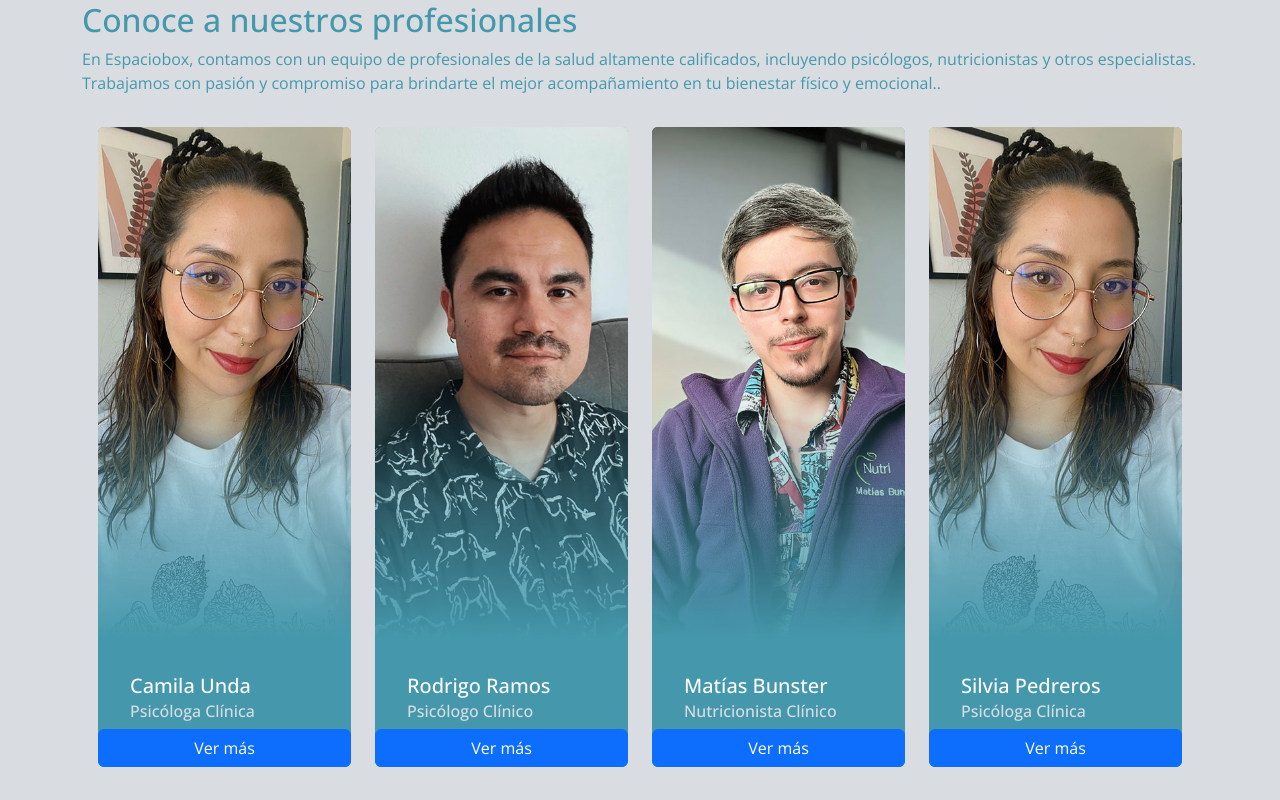
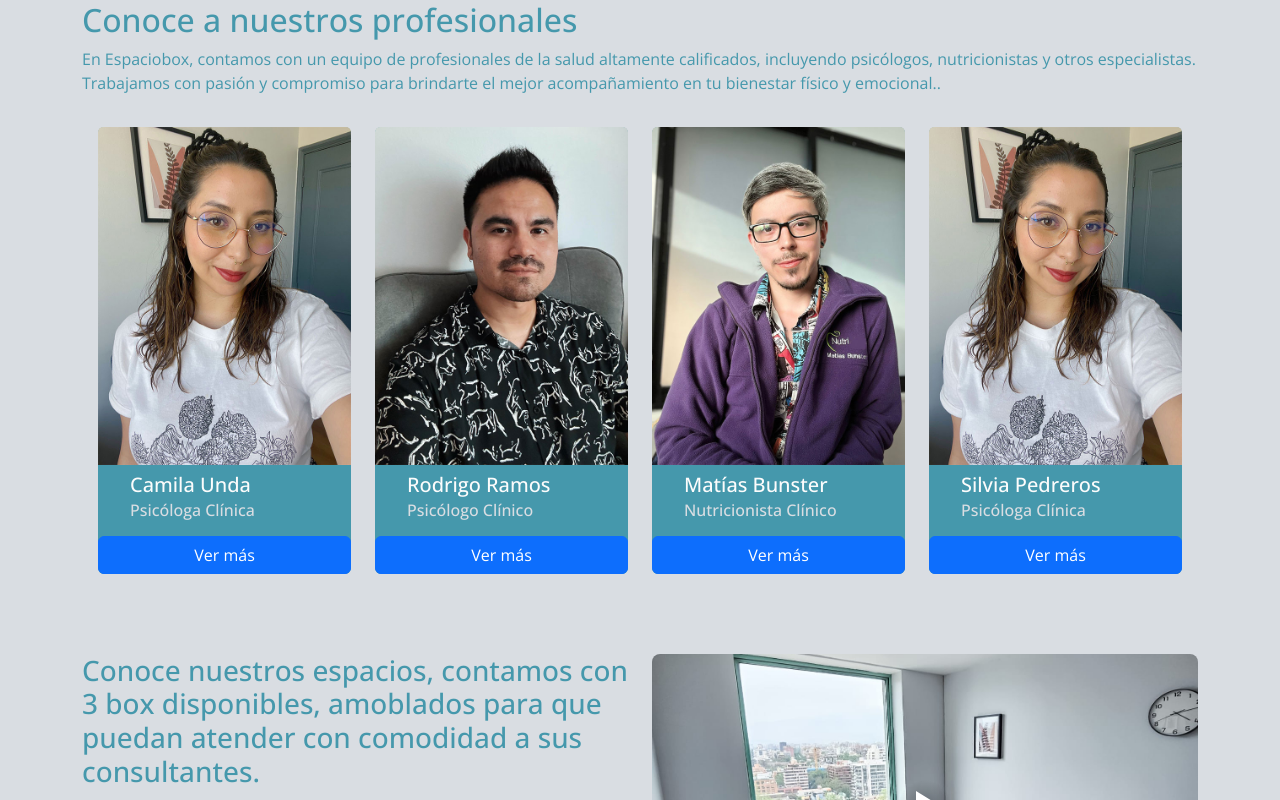
Before and after one commit to ssalinascalibar/espacio-box-noLogin, a React (Vite) app: page / in a window 1280 px wide. Shown: the part 1740-2540 px from the top of the page. Built offline with nearby package versions, Linux system fonts and the light colour scheme.

Commit message:
mod professionals card style, remove mask

```diff
--- a/src/shared/components/cards/ProfessionalCards.jsx
+++ b/src/shared/components/cards/ProfessionalCards.jsx
@@ -36,7 +36,7 @@ export default function ProfessionalCards() {
         {professionalCards.map((card) => (
           <Col key={card.id} xs={10} md={3}>
             <Card>
-            <Card.Img variant="top" src={card.image} className="card-img-mask" />
+            <Card.Img variant="top" src={card.image}/>
               <Card.Body>
                 <Card.Title>{card.name}</Card.Title>
                 <Card.Subtitle className="card-subtitle">{card.title}</Card.Subtitle>
--- a/src/shared/components/cards/professionalCards.css
+++ b/src/shared/components/cards/professionalCards.css
@@ -12,41 +12,14 @@
   }
 
   .scroll-container-professionals .card {
-    height: 80vh;
+    /* height: 80vh; */
     background-color: var(--primary-color);
     color: var(--text-secondary);
     border: none;
   }
 
-  .scroll-container-professionals .card .card-img-top{
-    height: 100%;
-    object-fit: cover;
-  }
-
-  /* .text-multiline-truncate {
-    display: -webkit-box;
-    -webkit-box-orient: vertical;
-    -webkit-line-clamp: 5;
-    line-clamp: 5;
-    overflow: hidden;
-  } */
-
-  .scroll-container-professionals .card-body {
-    overflow: hidden;
-    text-overflow: ellipsis;
-    white-space: normal; /* Permite que el texto se ajuste en varias líneas */
-    display: flex;
-    flex-direction: column;
-    padding: 0.5rem 2rem 2rem 2rem;
-  }
-
   .scroll-container-professionals .card .card-subtitle{
     color: var(--background-primary-color);
-  }
-
-  .scroll-container-professionals .card-img-mask {
-    -webkit-mask-image: linear-gradient(to top, transparent 5%, black 55%);
-    mask-image: linear-gradient(to top, transparent 5%, black 55%);
   }
 
   /* Media query para desktop (pantallas desde 992px) */
```
